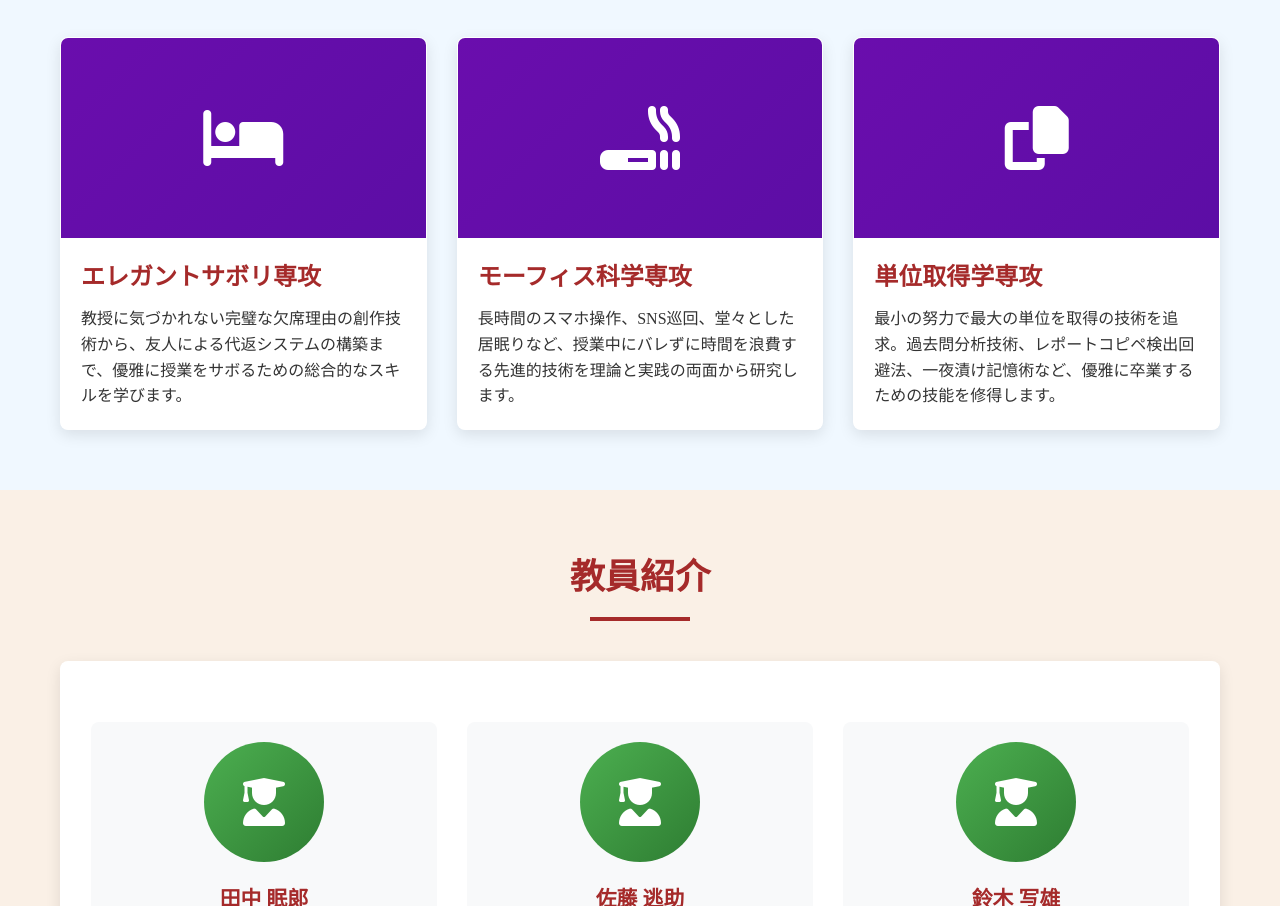
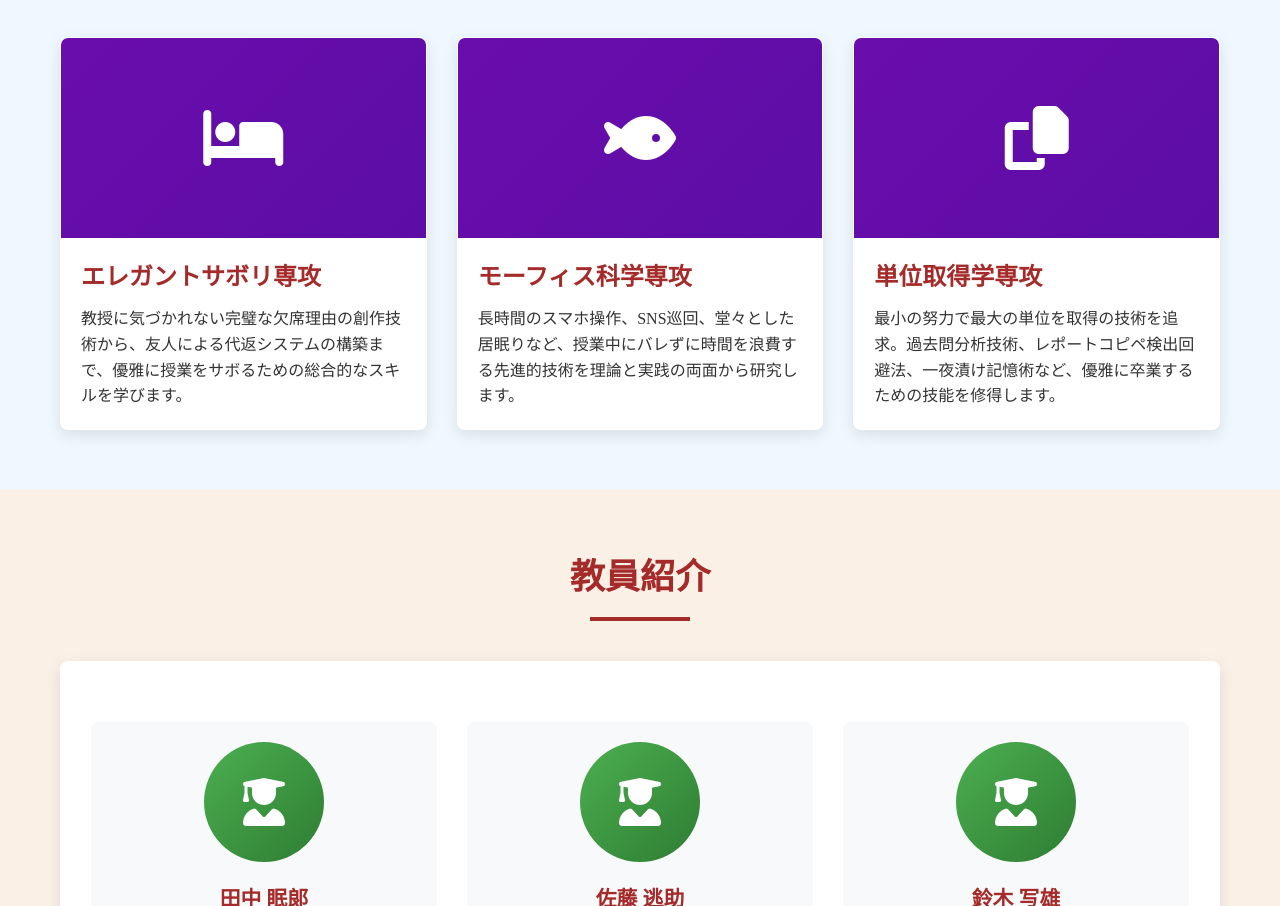
Before and after one commit to monoko224/edu.kg, a plain HTML site: page keio-university/index.html in a window 1280 px wide. Shown: the part 2050-2956 px from the top of the page. Drawn offline with Linux system fonts and the light colour scheme.

Commit message:
Update index.html

```diff
--- a/keio-university/index.html
+++ b/keio-university/index.html
@@ -1862,7 +1862,7 @@ z"/>
                     </div>
                 </div>
                 <div class="major-card glass-effect">
-                    <div class="major-img"><i class="fas fa-smoking"></i></div>
+                    <div class="major-img"><i class="fas fa-fish"></i></div>
                     <div class="major-content">
                         <h3 id="major2-title">モーフィス科学専攻</h3>
                         <p id="major2-text">長時間のスマホ操作、SNS巡回、堂々とした居眠りなど、授業中にバレずに時間を浪費する先進的技術を理論と実践の両面から研究します。</p>
```
